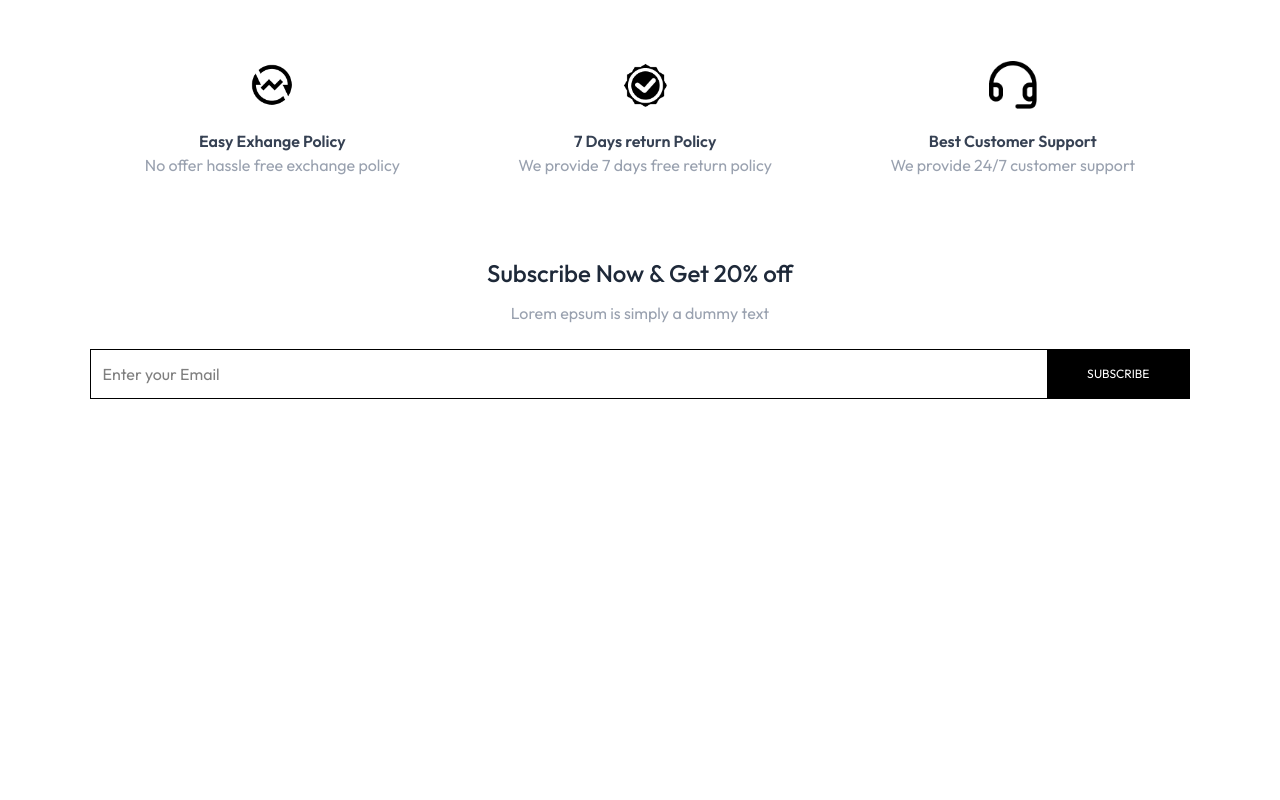
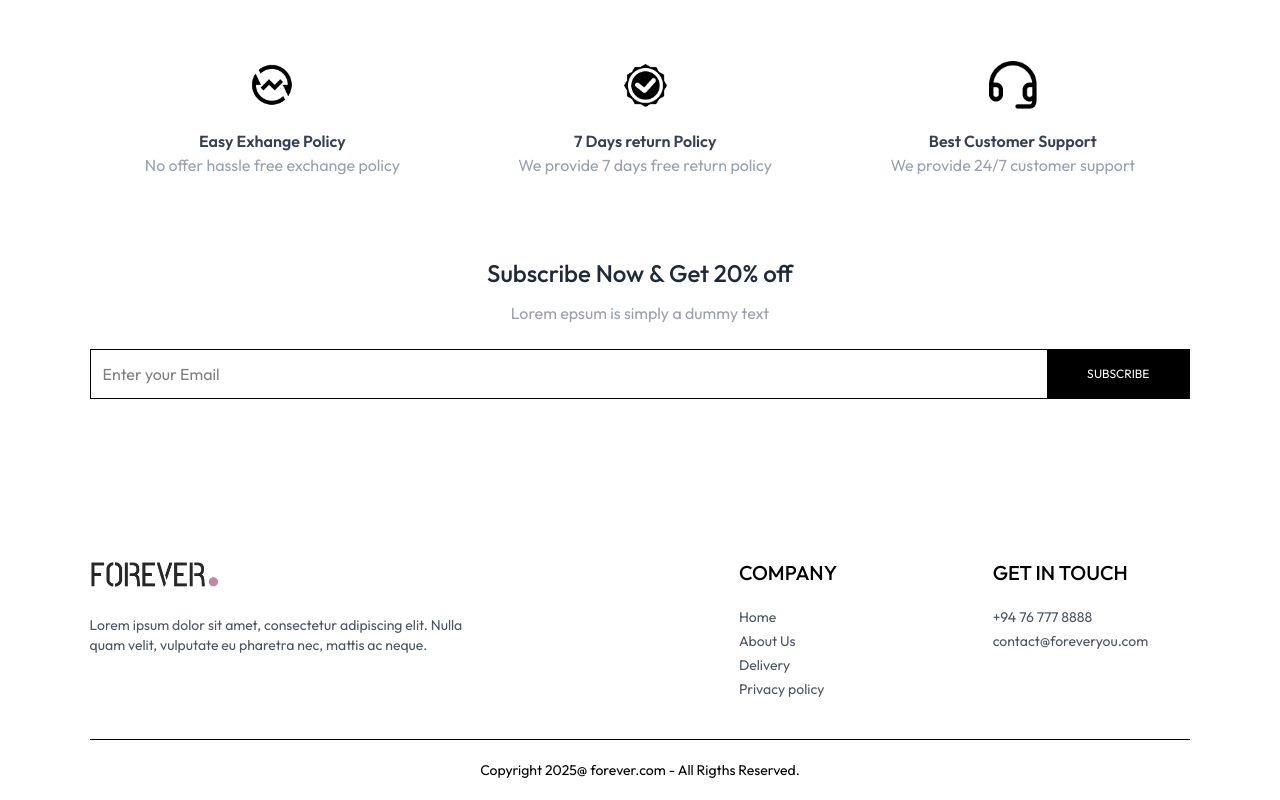
Before and after one commit to thusykanna/E-commerce-website, a React (Vite) app: page / in a window 1280 px wide. Shown: the part 1856-2656 px from the top of the page. Before the commit the page ends 2279 px from the top, so only its background shows below. Built offline with nearby package versions, Linux system fonts and the light colour scheme; a web font is replaced by a local one.

Commit message:
Add Footer component and fix onSubmitHandler typo

```diff
--- a/src/App.jsx
+++ b/src/App.jsx
@@ -10,6 +10,7 @@
 import PlaceOrder from './pages/PlaceOrder'
 import Orders from './pages/Orders'
 import Navbar from './components/Navbar'
+import Footer from './components/Footer'
 
 const App = () => {
   return (
@@ -28,6 +29,8 @@
         <Route path='/Navbar' element={<Navbar/>} />
       </Routes>
 
+      <Footer />
+
     </div>
   )
 }
--- /dev/null
+++ b/src/components/Footer.jsx
@@ -0,0 +1,48 @@
+import React from 'react'
+import { assets } from '../assets/assets'
+
+const Footer = () => {
+  return (
+    <div>
+      <div className='flex flex-col sm:grid grid-cols-[3fr_1fr_1fr] gap-14 my-10 mt-40 text-sm'>
+
+        <div>
+            <img src={assets.logo} className='mb-5 w-32' alt="" />
+            <p className='w-full md:w-2/3 text-gray-600'>
+                Lorem ipsum dolor sit amet, consectetur
+                adipiscing elit. Nulla quam velit,
+                vulputate eu pharetra nec,
+                mattis ac neque.
+            </p>
+        </div>
+
+        <div>
+            <p className='text-xl font-medium mb-5'>COMPANY</p>
+            <ul className='flex flex-col gap-1 text-gray-600'>
+                <li>Home</li>
+                <li>About Us</li>
+                <li>Delivery</li>
+                <li>Privacy policy</li>
+            </ul>
+        </div>
+
+        <div>
+            <p className='text-xl font-medium mb-5'>GET IN TOUCH</p>
+            <ul className='flex flex-col gap-1 text-gray-600'>
+                <li>+94 76 777 8888</li>
+                <li>contact@foreveryou.com</li>
+            </ul>
+        </div>
+
+      </div>
+
+      <div>
+            <hr />
+            <p className='py-5 text-sm text-center'>Copyright 2025@ forever.com - All Rigths Reserved.</p>
+        </div>
+
+    </div>
+  )
+}
+
+export default Footer
--- a/src/components/NewsletterBox.jsx
+++ b/src/components/NewsletterBox.jsx
@@ -1,11 +1,16 @@
 import React from 'react'
 
 const NewsletterBox = () => {
+
+    const onSubmitHandler = (event) => {
+        event.preventDeafault();
+    }
+
   return (
     <div className='text-center'>
       <p className='text-2xl font-medium text-gray-800'>Subscribe Now & Get 20% off</p>
       <p className='text-gray-400 mt-3'>Lorem epsum is simply a dummy text</p>
-      <form className='w-full sm-w-1/2 flex items-center gap-3 mx-auto my-6 border pl-3'>
+      <form onSubmit={onSubmitHandler} className='w-full sm-w-1/2 flex items-center gap-3 mx-auto my-6 border pl-3'>
         <input className='w-full sm:flex-1 outline-none' type="email" placeholder='Enter your Email' required/>
         <button type='submit' className='bg-black text-white text-xs px-10 py-4'>SUBSCRIBE</button>
       </form>
```
